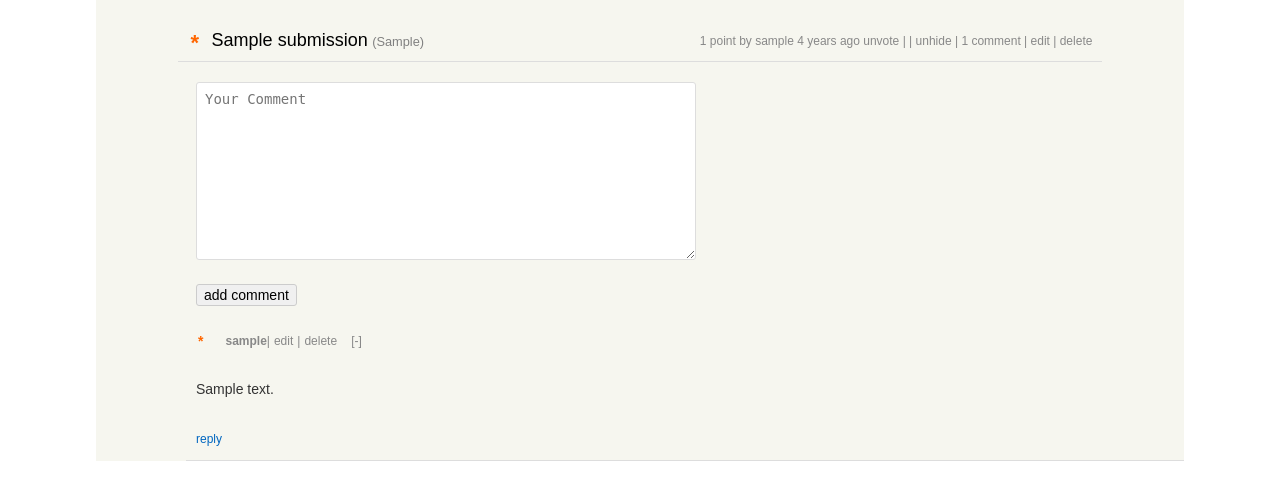
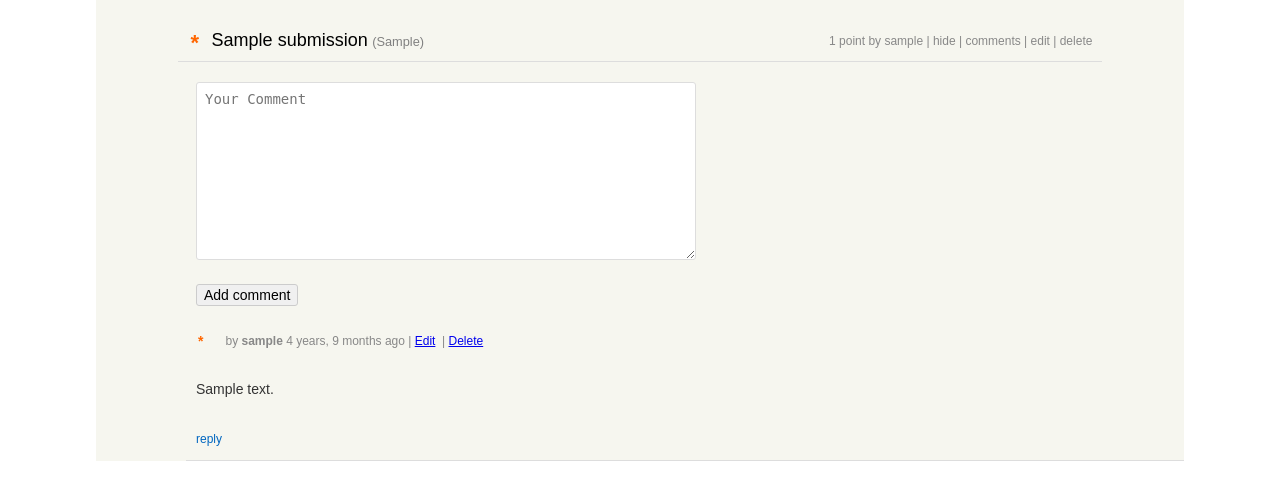
Before and after one commit to fwang02/hacker-news, a Django app: page /news/1/ in a window 1280 px wide. Shown: the part 50-550 px from the top of the page. Run offline with Django 5.2, Linux system fonts and the light colour scheme; a user stored in the database is signed in; tables that the repository leaves empty hold one stand-in row (values such as "Sample post"); some libraries are stand-ins or nearby versions.

Commit message:
Funcionalidades comments

```diff
--- a/news/models.py
+++ b/news/models.py
@@ -50,13 +50,15 @@ class HiddenSubmission(models.Model):
 
 class Comment(models.Model):
     submission = models.ForeignKey(Submission, related_name='comments', on_delete=models.CASCADE)
+    parent = models.ForeignKey('self', on_delete=models.CASCADE, null=True, blank=True, related_name="replies")
     text = models.TextField()
     author = models.ForeignKey(User, on_delete=models.CASCADE)
-    created = models.DateTimeField(auto_now_add=True)
+    created_at = models.DateTimeField(auto_now_add=True)
+    level = models.IntegerField(default=0)
     def __str__(self):
         return "self.text"
     class Meta:
-        ordering = ['created']
+        ordering = ['created_at']
 
 
 class UpvotedSubmission(models.Model):
--- /dev/null
+++ b/news/templates/reply_thread.html
@@ -0,0 +1,36 @@
+{% for reply in replies %}
+    <div class="comment" id="comment-{{ reply.id }}">
+        <p class="comment-meta">
+            <!-- Icono de comentario (Asterisco o Triángulo) -->
+            {% if reply.author == request.user %}
+                <span class="red-asterisk-comments">*</span>
+                <span class="triangle-icon hidden "></span>
+            {% else %}
+                <span class="triangle-icon"></span>
+            {% endif %}
+
+            <span class="comment-author">
+                by <strong>{{ reply.author.username }}</strong>
+                <span class="comment-time">{{ reply.created_at|timesince }} ago</span>&nbsp;
+            </span>
+
+            <!-- Botones Editar y Eliminar -->
+            {% if reply.author == request.user %}
+                | &nbsp;<a href="{% url 'news:edit_comment' reply.id %}" class="edit-link">Edit</a>&nbsp;
+                | &nbsp;<a href="{% url 'news:confirm_delete' reply.id %}" class="delete-link">Delete</a>
+            {% endif %}
+        </p>
+
+        <div class="comment-content">
+            <p class="comment-text">{{ reply.text }}</p>
+
+            <!-- Enlace para responder a la respuesta -->
+            <a href="{% url 'news:reply_to_comment' reply.id %}" class="reply-link">reply</a>
+
+            <!-- Mostrar respuestas de esta respuesta, si existen -->
+            <div class="replies" style="display: block; margin-left: 20px;">
+                {% include 'reply_thread.html' with replies=reply.replies.all %}
+            </div>
+        </div>
+    </div>
+{% endfor %}
--- a/news/templates/submission_details.html
+++ b/news/templates/submission_details.html
@@ -91,7 +91,7 @@
         <form method="POST">
             {% csrf_token %}
             {{ form.text }}
-            <button type="submit">add comment</button>
+            <button type="submit">Add comment</button>
         </form>
     </div>
 
@@ -101,23 +101,31 @@
             <div class="comment" id="comment-{{ comment.id }}">
                 <p class="comment-meta">
                     {% if comment.author == request.user %}
-                            <span class="red-asterisk-comments">*</span>
-                            <span class="triangle-icon hidden "></span>
-                        {% else %}
-                            <span class="triangle-icon"></span>
-                        {% endif %}
-                    <strong>{{ comment.author.username }}</strong>
-                    <span class="comment-time">{{ comment.created_at }}</span>
+                        <span class="red-asterisk-comments">*</span>
+                        <span class="triangle-icon hidden "></span>
+                    {% else %}
+                        <span class="triangle-icon"></span>
+                    {% endif %}
+
+                    <span class="comment-author">
+                        by <strong>{{ comment.author.username }}</strong>
+                        <span class="comment-time">{{ comment.created_at|timesince }} ago</span>&nbsp;
+                    </span>
 
                     {% if comment.author == request.user %}
-                        | <a href="{% url 'news:edit_comment' comment.id %}" class="comment-link">edit</a>
-                        | <a href="{% url 'news:confirm_delete' comment.id %}" class="comment-link" onclick="confirmDelete(event)">delete</a>
+                        |&nbsp; <a href="{% url 'news:edit_comment' comment.id %}" class="edit-link">Edit</a>&nbsp;
+                        |&nbsp; <a href="{% url 'news:confirm_delete' comment.id %}" class="delete-link">Delete</a>
                     {% endif %}
-                    <a href="javascript:void(0);" class="toggle-comment">[-]</a>
                 </p>
+
                 <div class="comment-content">
                     <p class="comment-text">{{ comment.text }}</p>
-                    <a href="#reply" class="reply-link">reply</a>
+                    <a href="{% url 'news:reply_to_comment' comment.id %}" class="reply-link">reply</a>
+
+                    <!-- Mostrar respuestas (replies) de forma anidada -->
+                    <div class="replies" style="margin-left: 20px;">
+                        {% include 'reply_thread.html' with replies=comment.replies.all %}
+                    </div>
                 </div>
             </div>
         {% empty %}
@@ -126,56 +134,3 @@
     </div>
 </body>
 </html>
-
-    <script>
-        document.addEventListener('DOMContentLoaded', function() {
-            // Delete comment functionality
-            const deleteLinks = document.querySelectorAll('.delete-comment');
-
-            deleteLinks.forEach(function(link) {
-                link.addEventListener('click', function(event) {
-                    event.preventDefault();
-
-                    const commentId = this.getAttribute('data-comment-id');
-                    const url = `/delete_comment/${commentId}/`;  // URL para eliminar el comentario
-
-                    fetch(url, {
-                        method: 'POST',
-                        headers: {
-                            'X-CSRFToken': document.querySelector('[name="csrfmiddlewaretoken"]').value
-                        }
-                    })
-                    .then(response => response.json())
-                    .then(data => {
-                        if (data.success) {
-                            // Eliminar el comentario del DOM
-                            const commentDiv = document.getElementById(`comment-${commentId}`);
-                            commentDiv.remove();
-                        } else {
-                            alert('Error al eliminar el comentario.');
-                        }
-                    })
-                    .catch(error => console.error('Error:', error));
-                });
-            });
-
-            // Toggle comment visibility (expand/collapse)
-            const toggleLinks = document.querySelectorAll('.toggle-comment');
-            toggleLinks.forEach(function(link) {
-                link.addEventListener('click', function(event) {
-                    event.preventDefault();
-
-                    const commentContent = this.closest('.comment').querySelector('.comment-content');
-                    if (commentContent.style.display === "none") {
-                        commentContent.style.display = "block";
-                        this.textContent = "[-]";  // Cambio de texto para indicar que puede ocultarse
-                    } else {
-                        commentContent.style.display = "none";
-                        this.textContent = "[+]";  // Cambio de texto para indicar que puede expandirse
-                    }
-                });
-            });
-        });
-    </script>
-</body>
-</html>
--- a/news/urls.py
+++ b/news/urls.py
@@ -16,5 +16,6 @@ urlpatterns = [
     path('from', views.submissions_by_domain, name='submissions_by_domain'),
     path('comment/edit/<int:comment_id>/', views.edit_comment, name='edit_comment'),
     path('submission/<int:submission_id>/edit/', views.edit_submission, name='edit_submission'),
+    path('reply/<int:comment_id>/', views.reply_to_comment, name='reply_to_comment')
 
 ]
--- a/news/views.py
+++ b/news/views.py
@@ -115,29 +115,16 @@ def search(request):
 
 def submission_details(request, submission_id):
     submission = get_object_or_404(Submission, id=submission_id)
-    comments = submission.comments.all()
-    submission.comment_count = submission.comments.count()
-    submission.created_age = calculate_account_age(submission.created)
-
-    if request.user.is_authenticated:
-        hidden_submissions = HiddenSubmission.objects.filter(user=request.user).values_list('submission', flat=True)
-        voted_submissions = UpvotedSubmission.objects.filter(user=request.user).values_list('submission_id', flat=True)
-    else:
-        hidden_submissions = []
-        voted_submissions = []
+    comments = Comment.objects.filter(submission=submission, parent__isnull=True)  # Solo comentarios principales
 
     if request.method == 'POST':
-        if not request.user.is_authenticated:
-            messages.error(request, "Debes estar logueado para comentar.")
-            return redirect('news:submission_detail', submission_id=submission.id)
-
         form = CommentForm(request.POST)
         if form.is_valid():
             comment = form.save(commit=False)
+            comment.author = request.user
             comment.submission = submission
-            comment.author = request.user
             comment.save()
-            return redirect('news:submission_detail', submission_id=submission.id)
+            return redirect('news:submission_details', submission_id=submission.id)
     else:
         form = CommentForm()
 
@@ -145,8 +132,6 @@ def submission_details(request, submission_id):
         'submission': submission,
         'comments': comments,
         'form': form,
-        'hidden_submissions': hidden_submissions,
-        'voted_submissions': voted_submissions
     })
 
 
@@ -190,6 +175,23 @@ def edit_comment(request, comment_id):
 
     return render(request, 'edit_comment.html', {'form': form, 'comment': comment})
 
+@login_required
+def reply_to_comment(request, comment_id):
+    original_comment = get_object_or_404(Comment, id=comment_id)
+    submission = original_comment.submission
+    if request.method == 'POST':
+        form = CommentForm(request.POST)
+        if form.is_valid():
+            reply = form.save(commit=False)
+            reply.author = request.user
+            reply.submission = submission
+            reply.parent = original_comment
+            reply.save()
+            return redirect('news:submission_detail', submission_id=submission.id)
+    else:
+        form = CommentForm()
+    return render(request, 'reply_to_comment.html', {'form': form, 'original_comment': original_comment})
+
 def submissions_by_domain(request):
     domain = request.GET.get('domain')
     submissions = Submission.objects.filter(domain=domain)
```
Also changed, not shown: news/templates/confirm_delete.html (+6 -4 lines), news/templates/edit_comment.html (+8 -5 lines), news/templates/reply_to_comment.html (added, +40 -0 lines), news/migrations/0003_alter_comment_options_and_more.py (added).
